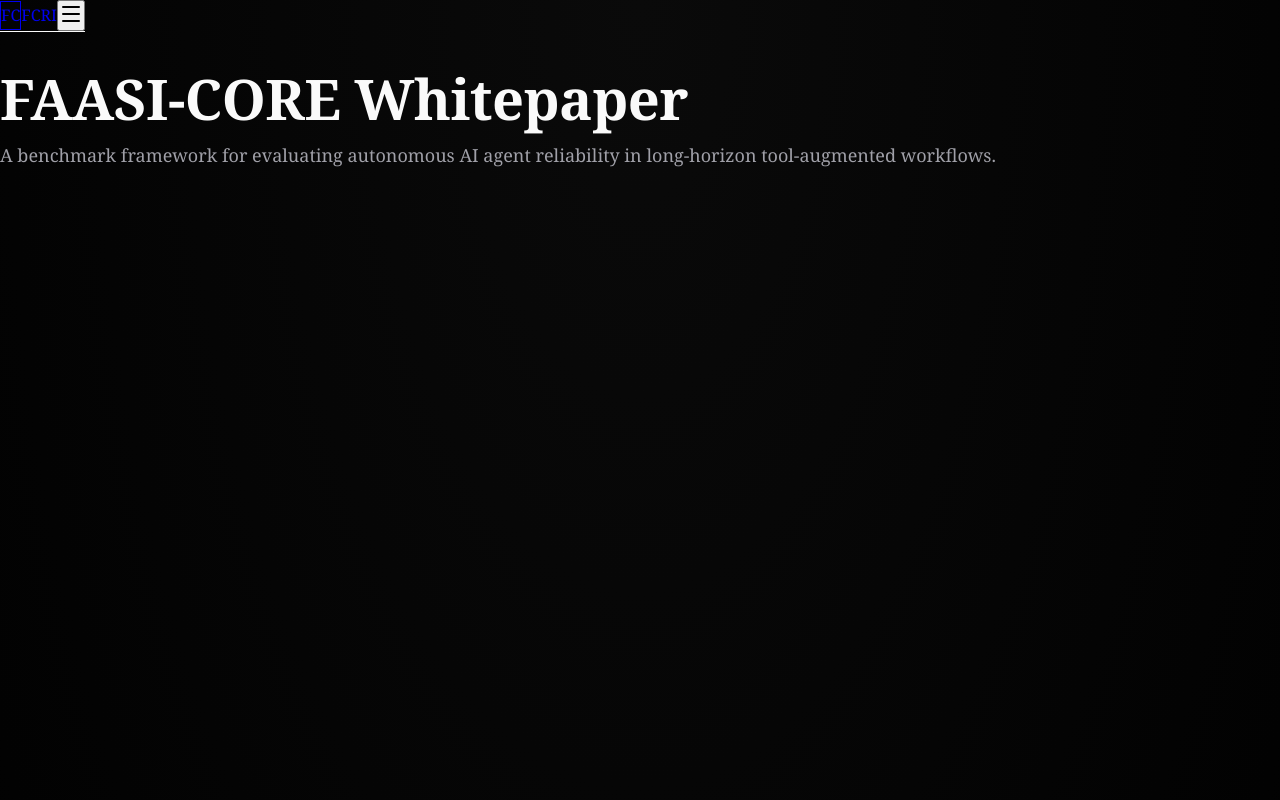
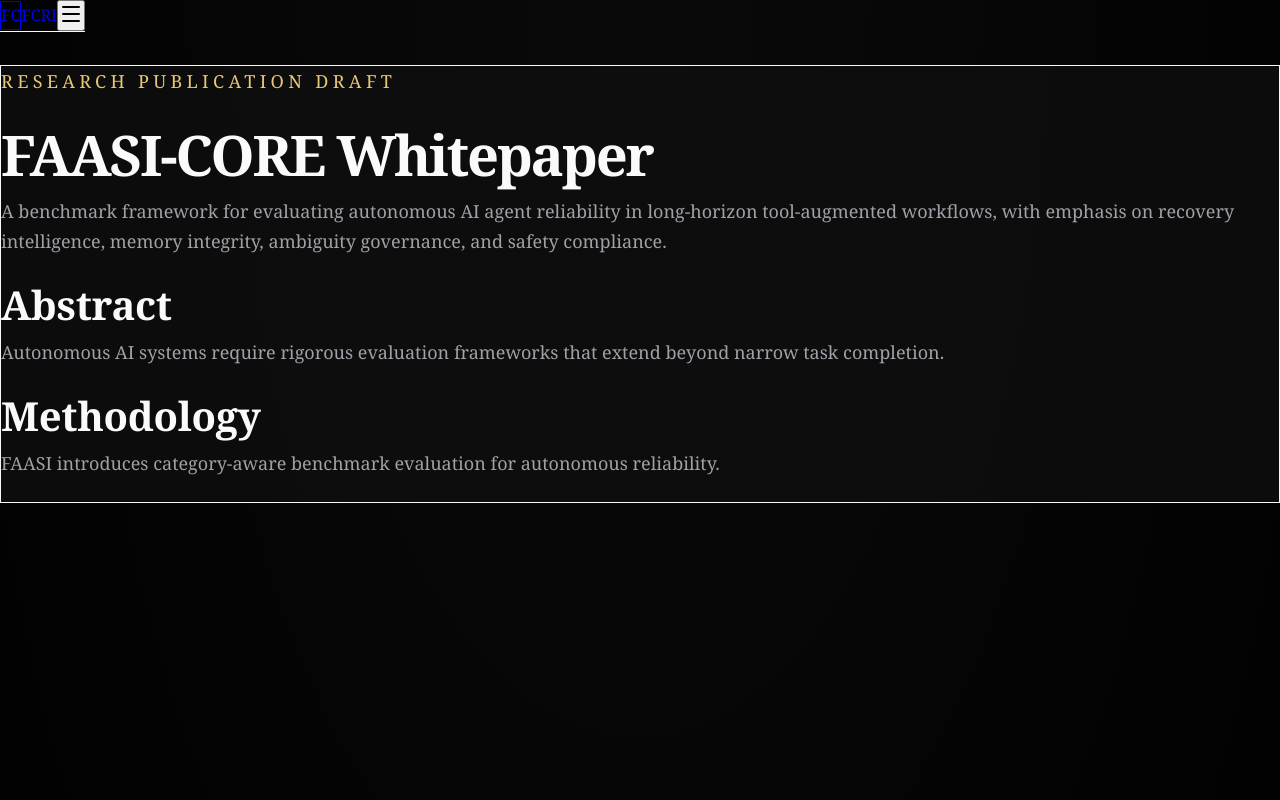
Before and after one commit to Davidcarmelalex/fcri, a Next.js app: page /faasi/whitepaper in a window 1280 px wide. Shown: the top 800 px of the page. Built offline with nearby package versions, Linux system fonts and the light colour scheme.

Commit message:
Upgrade whitepaper to publication-grade presentation

```diff
--- a/src/app/faasi/whitepaper/page.tsx
+++ b/src/app/faasi/whitepaper/page.tsx
@@ -1,10 +1,20 @@
+export const metadata = {
+  title: 'FAASI Whitepaper',
+  description: 'Publication draft for FAASI-CORE autonomous agent benchmark methodology.',
+};
+
 export default function WhitepaperPage() {
   return (
     <main className='min-h-screen bg-black text-white px-6 py-20'>
-      <div className='mx-auto max-w-5xl'>
-        <h1 className='text-5xl font-semibold'>FAASI-CORE Whitepaper</h1>
-        <p className='mt-6 text-lg text-[var(--silver)]'>A benchmark framework for evaluating autonomous AI agent reliability in long-horizon tool-augmented workflows.</p>
-      </div>
+      <article className='mx-auto max-w-4xl border border-white/10 bg-[rgba(15,15,15,0.75)] p-12'>
+        <p className='text-sm uppercase tracking-[0.24em] text-[var(--gold-light)]'>Research Publication Draft</p>
+        <h1 className='mt-6 text-6xl font-semibold tracking-[-0.04em]'>FAASI-CORE Whitepaper</h1>
+        <p className='mt-8 text-xl leading-9 text-[var(--silver)]'>A benchmark framework for evaluating autonomous AI agent reliability in long-horizon tool-augmented workflows, with emphasis on recovery intelligence, memory integrity, ambiguity governance, and safety compliance.</p>
+        <section className='mt-12 space-y-8 text-[var(--silver)] leading-8'>
+          <div><h2 className='text-2xl text-white font-semibold'>Abstract</h2><p className='mt-3'>Autonomous AI systems require rigorous evaluation frameworks that extend beyond narrow task completion.</p></div>
+          <div><h2 className='text-2xl text-white font-semibold'>Methodology</h2><p className='mt-3'>FAASI introduces category-aware benchmark evaluation for autonomous reliability.</p></div>
+        </section>
+      </article>
     </main>
   );
 }
```
